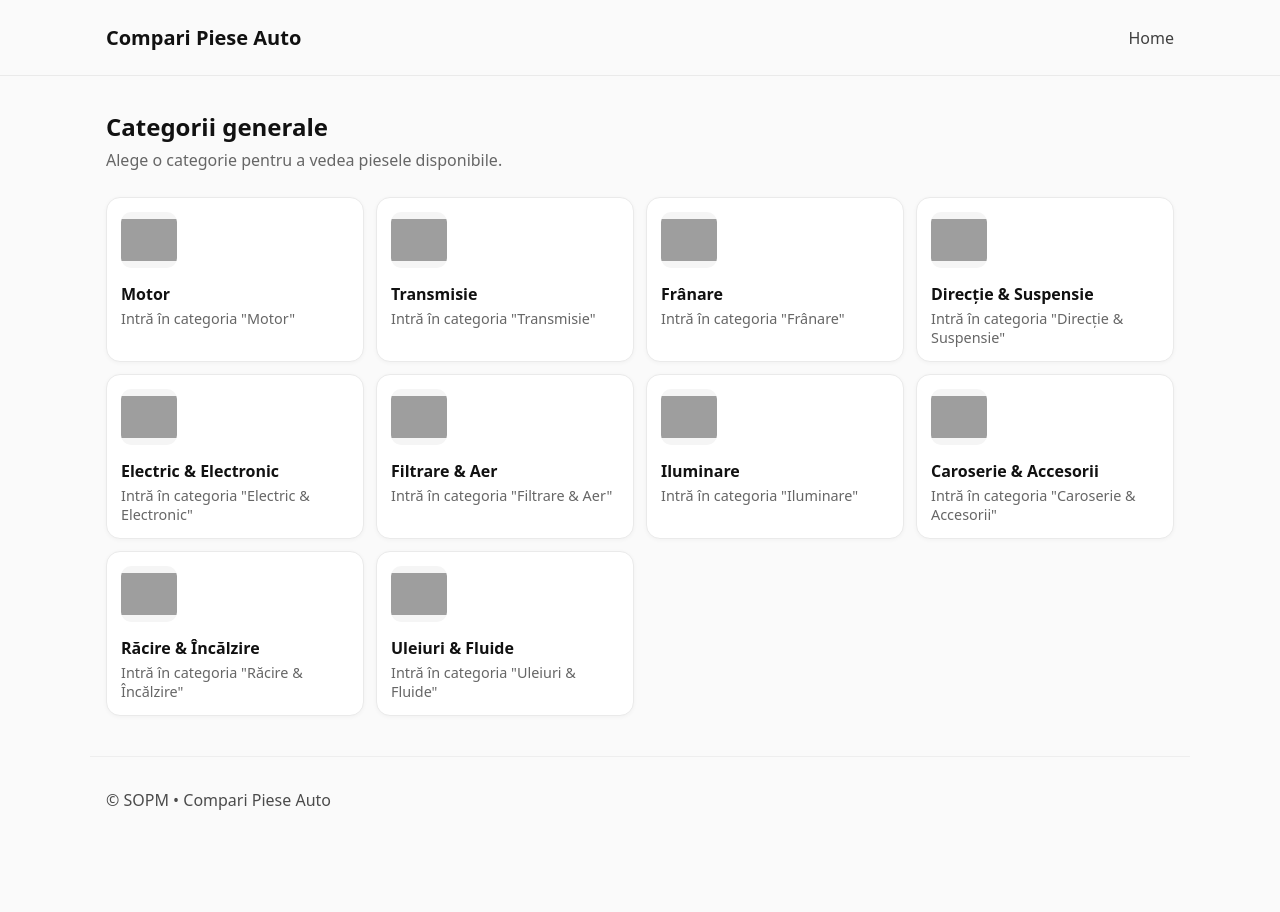
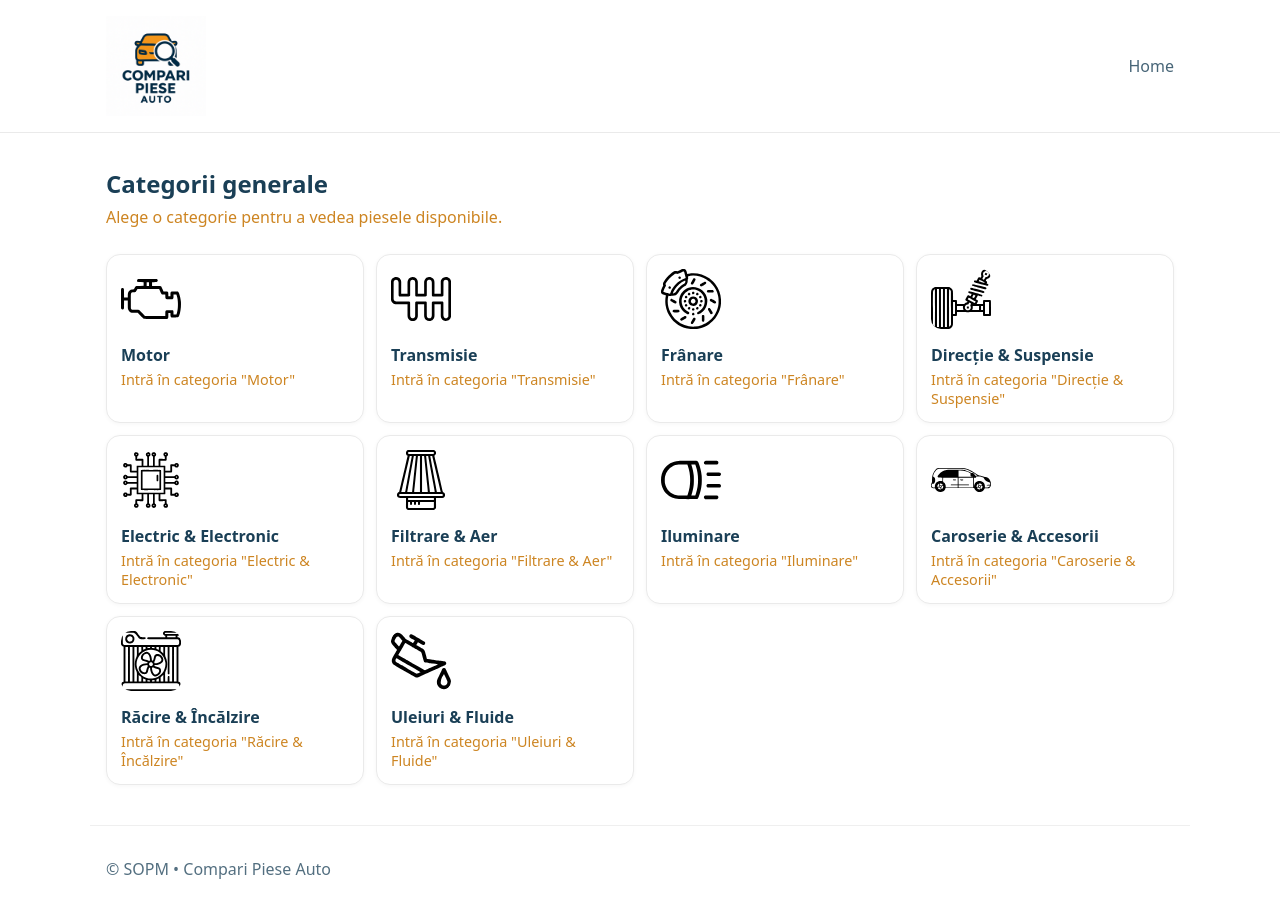
Before and after one commit to BogdanCode12/SOPM_25_CompariPieseAuto, a PHP site: page / in a window 1280 px wide. Before the commit the page ends 810 px from the top, so only its background shows below. Run offline with PHP 8.4, Linux system fonts and the light colour scheme; grey boxes are pictures that could not be loaded.

Commit message:
Add files via upload

```diff
--- a/index.php
+++ b/index.php
@@ -22,9 +22,9 @@ $categorii = [
   <meta name="viewport" content="width=device-width, initial-scale=1" />
   <title>Compari Piese Auto — Home</title>
   <link rel="stylesheet" href="style.css" />
-  <style>
-    /* Stiluri minime (fallback) — poți muta în style.css */
-    :root{--bg:#fafafa;--card:#fff;--border:#eaeaea;--text:#111;--muted:#666}
+</head>
+<style>
+      :root{--bg:#FFFFFF;--card:#fff;--border:#eaeaea;--text:#1a3f56;--muted:#cd8522}
     *{box-sizing:border-box}
     body{margin:0;font-family:system-ui,-apple-system,Segoe UI,Roboto,Ubuntu,Helvetica,Arial,sans-serif;background:var(--bg);color:var(--text)}
     .wrap{max-width:1100px;margin:auto;padding:16px}
@@ -40,16 +40,19 @@ $categorii = [
     @media(min-width:960px){.grid{grid-template-columns:repeat(4,1fr)}}
     .card{display:block;border:1px solid var(--border);border-radius:14px;background:var(--card);padding:14px;text-decoration:none;color:inherit;box-shadow:0 1px 4px rgba(0,0,0,.04);transition:transform .06s ease, box-shadow .06s ease}
     .card:hover{transform:translateY(-2px);box-shadow:0 6px 16px rgba(0,0,0,.08)}
-    .card img{width:56px;height:56px;object-fit:contain;background:#f5f5f5;border-radius:10px}
+    .card img{width:60px;height:60px;object-fit:contain;background:#fff;border-radius:10px}
     .card h3{margin:10px 0 4px;font-size:1rem}
     .card p{margin:0;color:var(--muted);font-size:.9rem}
     footer{border-top:1px solid var(--border);opacity:.75;margin-top:16px}
-  </style>
-</head>
+*{box-sizing:border-box}
+html,body{height:100%}
+</style>
 <body>
 <header>
   <div class="wrap bar">
-    <h1>Compari Piese Auto</h1>
+    <div class="logo-container">
+      <img src="assets/logo/logo.png" alt="logo">
+    </div>
     <nav>
       <a href="index.php">Home</a>
       <!-- Poți adăuga linkuri către pagina 2/3 când sunt gata -->
--- a/style.css
+++ b/style.css
@@ -8,13 +8,16 @@
   --accent: #0ea5e9; /* albastru discret */
 }
 
-*{box-sizing:border-box}
-html,body{height:100%}
 body{
   margin:0;
   font-family: system-ui, -apple-system, Segoe UI, Roboto, Ubuntu, Helvetica, Arial, sans-serif;
   background:var(--bg); color:var(--text);
   -webkit-font-smoothing: antialiased; -moz-osx-font-smoothing: grayscale;
+}
+.logo-container{
+  display: flex;
+    height:100px;
+    width:100px ;
 }
 
 /* Layout de bază */
```
Also changed, not shown: versiuni.md (+2 -0 lines), assets/icons/body.svg (added), assets/icons/brake.svg (added), assets/icons/cooling.svg (added), assets/icons/electric.svg (added), assets/icons/filter.svg (added), assets/icons/gear.svg (added), assets/icons/light.svg (added), assets/icons/motor.svg (added), assets/icons/oil.svg (added), assets/icons/suspension.svg (added), assets/logo/logo.png (added).
